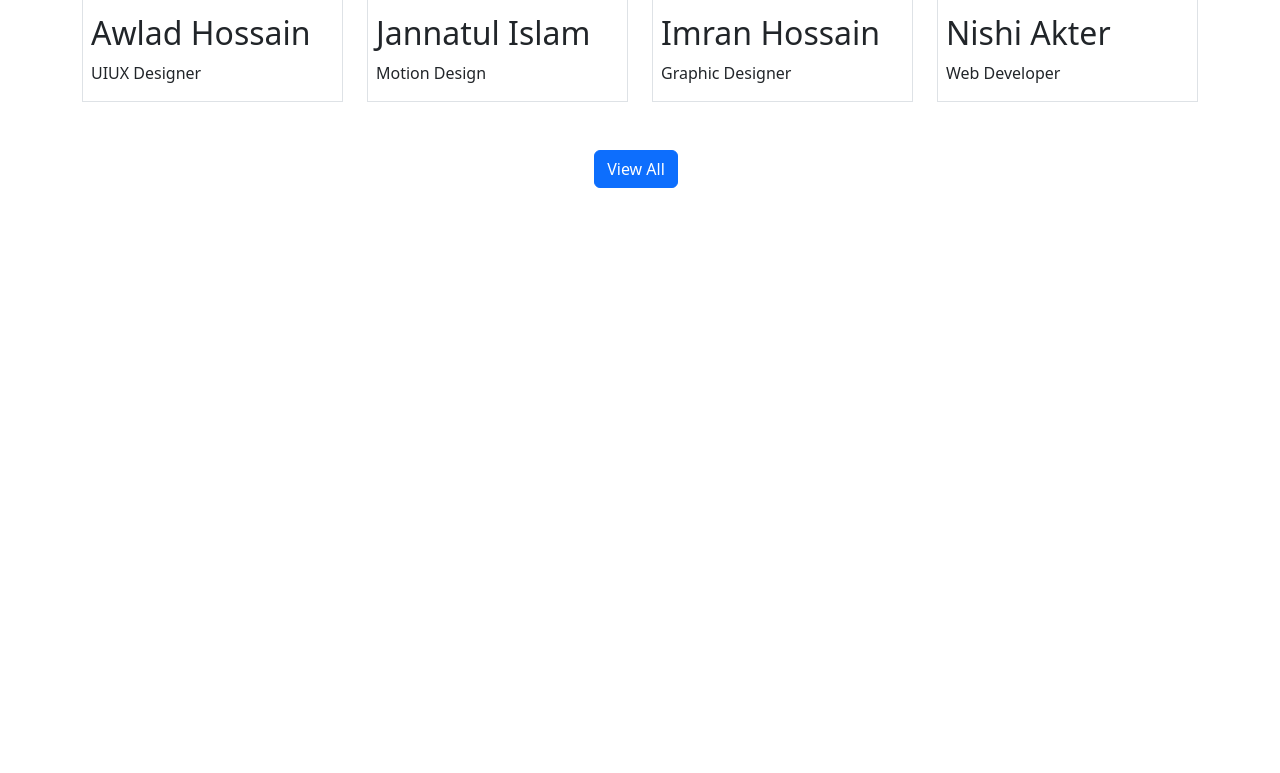
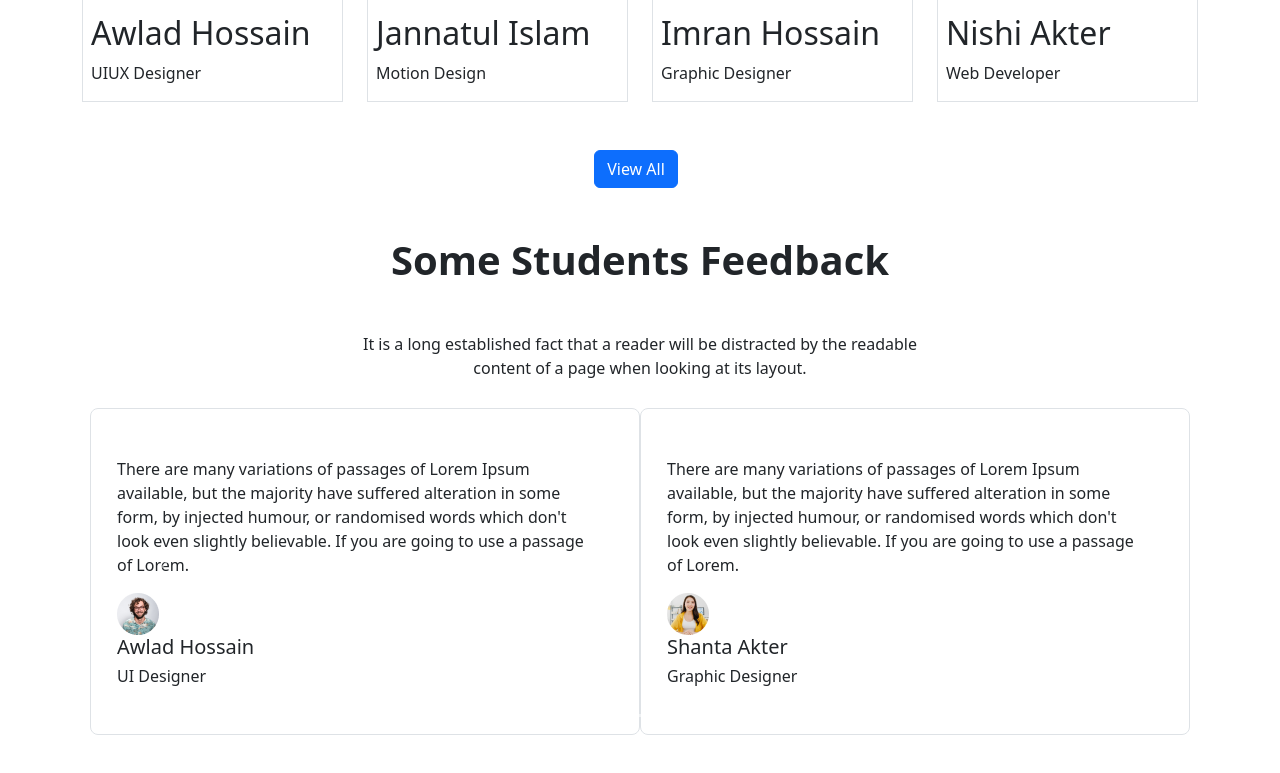
Before and after one commit to smitaroy1/edtech-website2, a plain HTML site: page index.html in a window 1280 px wide. Shown: the part 3101-3874 px from the top of the page. Before the commit the page ends 3337 px from the top, so only its background shows below. Drawn offline with nearby package versions, Linux system fonts and the light colour scheme.

Commit message:
seven commit

```diff
--- a/index.html
+++ b/index.html
@@ -356,3 +356,101 @@
     </div>
    </section>
    <!--student end-->
+  <!--feadback start-->
+  <section>
+    <div class="container  my-5 ">
+      <div class="align-items-center justify-content-center">
+        <h1 class="text-center fw-bold">Some Students Feedback</h1>
+        <p class="text-center mt-5 ">It is a long established fact that a reader will be distracted by the readable
+         <br/> content of a page when looking at its layout.</p>
+      </div>
+
+      <div id="carouselExampleIndicators" class="carousel slide" data-bs-ride="carousel">
+        <div class="carousel-indicators">
+          <button type="button" data-bs-target="#carouselExampleIndicators" data-bs-slide-to="0" class="active" aria-current="true" aria-label="Slide 1"></button>
+          <button type="button" data-bs-target="#carouselExampleIndicators" data-bs-slide-to="1" aria-label="Slide 2"></button>
+          <button type="button" data-bs-target="#carouselExampleIndicators" data-bs-slide-to="2" aria-label="Slide 3"></button>
+        </div>
+        <div class="carousel-inner">
+          <div class="carousel-item active">
+            <div class="row g-1 m-2">
+              <div class="col-md-6 border rounded-3">
+                <p class="mt-5 ms-4 me-5">There are many variations of passages of Lorem Ipsum available, but
+                  the majority have suffered alteration in some form, by injected
+                  humour, or randomised words which don't look even slightly
+                  believable. If you are going to use a passage of Lorem.</p>
+                  <img class="ms-4" src="images/student/student-5.png" alt="">
+                  <h5 class="ms-4">Awlad Hossain</h5>
+                  <h6 class="ms-4 mb-5">UI Designer</h6>
+              </div>
+
+              <div class="col-md-6 border rounded-3">
+                <p class="mt-5  ms-4 me-5">There are many variations of passages of Lorem Ipsum available, but
+                  the majority have suffered alteration in some form, by injected
+                  humour, or randomised words which don't look even slightly
+                  believable. If you are going to use a passage of Lorem.</p>
+                  <img class="ms-4" src="images/student/student-6.png" alt="">
+                  <h5 class="ms-4">Shanta Akter</h5>
+                  <h6 class="ms-4 mb-5">Graphic Designer</h6>
+              </div>
+             </div>
+          </div>
+          <div class="carousel-item">
+            <div class="row g-1 m-2">
+              <div class="col-md-6 border rounded-3">
+                <p class="mt-5 ms-4 me-5">There are many variations of passages of Lorem Ipsum available, but
+                  the majority have suffered alteration in some form, by injected
+                  humour, or randomised words which don't look even slightly
+                  believable. If you are going to use a passage of Lorem.</p>
+                  <img class="ms-4" src="images/student/student-5.png" alt="">
+                  <h5 class="ms-4">Awlad Hossain</h5>
+                  <h6 class="ms-4 mb-5">UI Designer</h6>
+              </div>
+
+              <div class="col-md-6 border rounded-3">
+                <p class="mt-5  ms-4 me-5">There are many variations of passages of Lorem Ipsum available, but
+                  the majority have suffered alteration in some form, by injected
+                  humour, or randomised words which don't look even slightly
+                  believable. If you are going to use a passage of Lorem.</p>
+                  <img class="ms-4" src="images/student/student-6.png" alt="">
+                  <h5 class="ms-4">Shanta Akter</h5>
+                  <h6 class="ms-4 mb-5">Graphic Designer</h6>
+              </div>
+             </div>
+          </div>
+          <div class="carousel-item">
+            <div class="row g-1 m-2">
+              <div class="col-md-6 border rounded-3">
+                <p class="mt-5 ms-4 me-5">There are many variations of passages of Lorem Ipsum available, but
+                  the majority have suffered alteration in some form, by injected
+                  humour, or randomised words which don't look even slightly
+                  believable. If you are going to use a passage of Lorem.</p>
+                  <img class="ms-4" src="images/student/student-5.png" alt="">
+                  <h5 class="ms-4">Awlad Hossain</h5>
+                  <h6 class="ms-4 mb-5">UI Designer</h6>
+              </div>
+
+              <div class="col-md-6 border rounded-3">
+                <p class="mt-5  ms-4 me-5">There are many variations of passages of Lorem Ipsum available, but
+                  the majority have suffered alteration in some form, by injected
+                  humour, or randomised words which don't look even slightly
+                  believable. If you are going to use a passage of Lorem.</p>
+                  <img class="ms-4" src="images/student/student-6.png" alt="">
+                  <h5 class="ms-4">Shanta Akter</h5>
+                  <h6 class="ms-4 mb-5">Graphic Designer</h6>
+              </div>
+             </div>
+          </div>
+        </div>
+        <button class="carousel-control-prev cursorBTn" type="button" data-bs-target="#carouselExampleIndicators" data-bs-slide="prev">
+          <span class="carousel-control-prev-icon text-primary" aria-hidden="true"></span>
+          <span class="visually-hidden text-primary">Previous</span>
+        </button>
+        <button class="carousel-control-next cursorBTn" type="button" data-bs-target="#carouselExampleIndicators" data-bs-slide="next">
+          <span class="carousel-control-next-icon " aria-hidden="true"></span>
+          <span class="visually-hidden ">Next</span>
+        </button>
+      </div>
+    </div>
+  </section>
+ <!--feadback end-->
```
